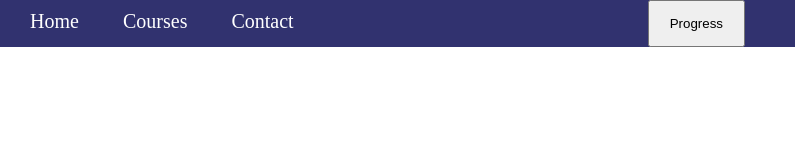
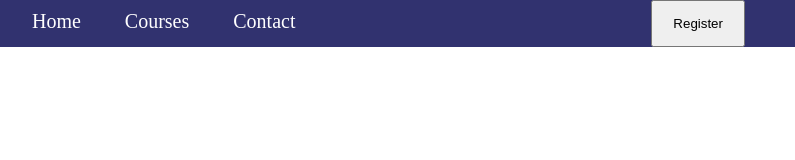
Before and after one commit to esra94sufyan/Group1, a plain HTML site: page index.html in a window 1280 px wide. Shown: the full height of the page, 485-1280 px from the left. Drawn offline with Linux system fonts and the light colour scheme.

Commit message:
btnchange

```diff
--- a/index.html
+++ b/index.html
@@ -16,7 +16,7 @@
            <a href="#">Courses</a>
            <a href="#">Contact</a>
         </div>
-        <button class="btn">Progress</button>
+        <button class="btn">Register</button>
     </header>
 
     <div class="container">
```
